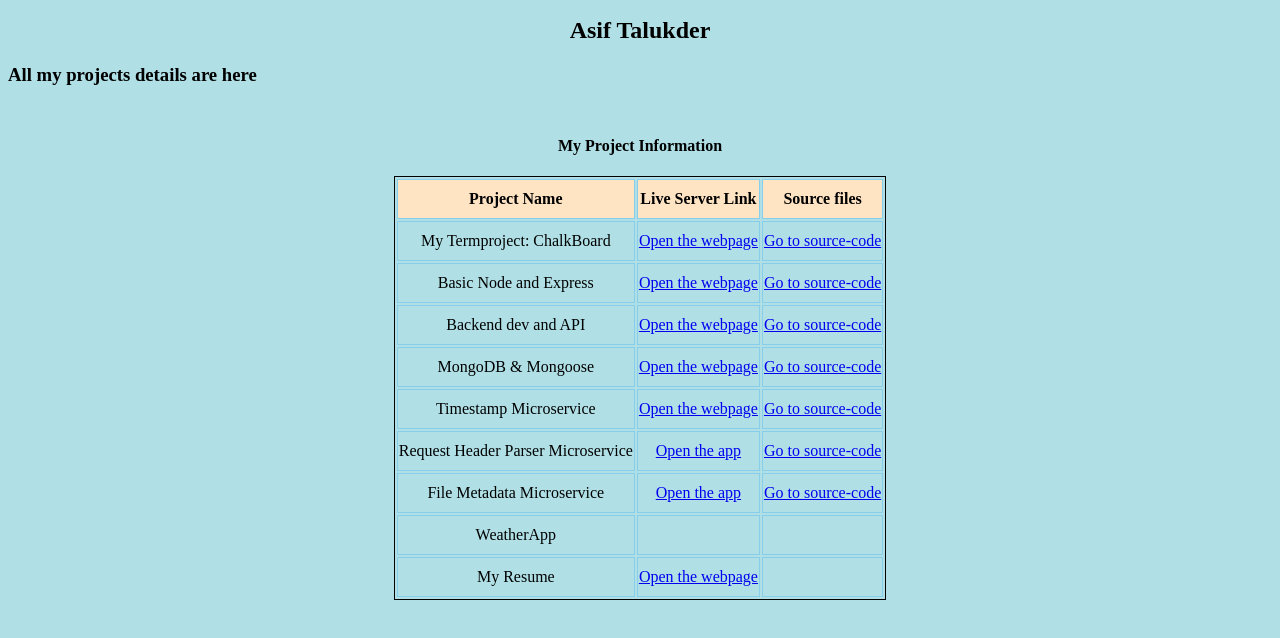
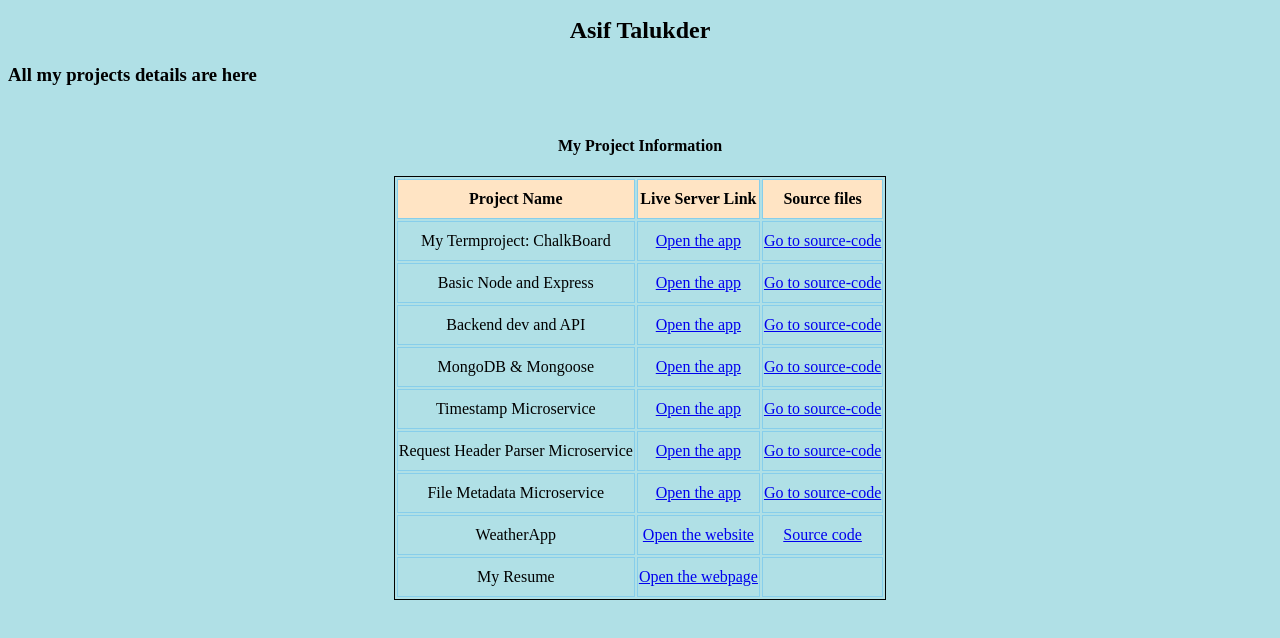
Before and after one commit to AsifTalukder/AsifTalukder.github.io, a plain HTML site: page dashboard-html/projects.html in a window 1280 px wide. Shown: the part 138-776 px from the top of the page. Drawn offline with Linux system fonts and the light colour scheme.

Commit message:
modified dashboard

```diff
--- a/dashboard-html/projects.html
+++ b/dashboard-html/projects.html
@@ -102,27 +102,27 @@ th {
 
              <tr>
                  <td>My Termproject: ChalkBoard</td>
-                 <td><a href="https://chalk-board-frontend.herokuapp.com/">Open the webpage</a></td>
+                 <td><a href="https://chalk-board-frontend.herokuapp.com/">Open the app</a></td>
                  <td><a href="https://github.com/AsifTalukder/chalkboard/">Go to source-code</a></td>
              </tr>
              <tr>
                  <td>Basic Node and Express</td>
-                 <td><a href="https://boilerplate-npm.asiftalukder.repl.co"> Open the webpage</a></td>
+                 <td><a href="https://boilerplate-npm.asiftalukder.repl.co"> Open the app</a></td>
                  <td><a href="/boilerplate-npm/">Go to source-code</a></td>
              </tr>
              <tr>
                  <td>Backend dev and API</td>
-                 <td><a href="https://boilerplate-express.asiftalukder.repl.co">Open the webpage</a></td>
+                 <td><a href="https://boilerplate-express.asiftalukder.repl.co">Open the app</a></td>
                  <td><a href="/boilerplate-express/">Go to source-code</a></td>
              </tr>
              <tr>
                  <td>MongoDB & Mongoose</td>
-                 <td><a href="https://boilerplate-mongomongoose-1.asiftalukder.repl.co">Open the webpage</a></td>
+                 <td><a href="https://boilerplate-mongomongoose-1.asiftalukder.repl.co">Open the app</a></td>
                  <td><a href="https://github.com/AsifTalukder/mongoDB-mongoose-practice">Go to source-code</a></td>
              </tr>
              <tr>
                  <td>Timestamp Microservice</td>
-                 <td><a href="https://boilerplate-project-timestamp.asiftalukder.repl.co">Open the webpage</a></td>
+                 <td><a href="https://boilerplate-project-timestamp.asiftalukder.repl.co">Open the app</a></td>
                  <td><a href="https://github.com/AsifTalukder/freecodecamp-timestamp-microservice">Go to source-code</a></td>
              </tr>
              <tr>
@@ -137,8 +137,8 @@ th {
              </tr>
              <tr>
                  <td>WeatherApp</td>
-                 <td> <a href="/weatherApp/weather.html"></a></td>
-                 <td> <a href="/weatherApp/"></a></td>
+                 <td> <a href="/weatherApp/weather.html">Open the website</a></td>
+                 <td> <a href="/weatherApp/">Source code</a></td>
              </tr>
              <tr>
                 <td>My Resume</td>
```
